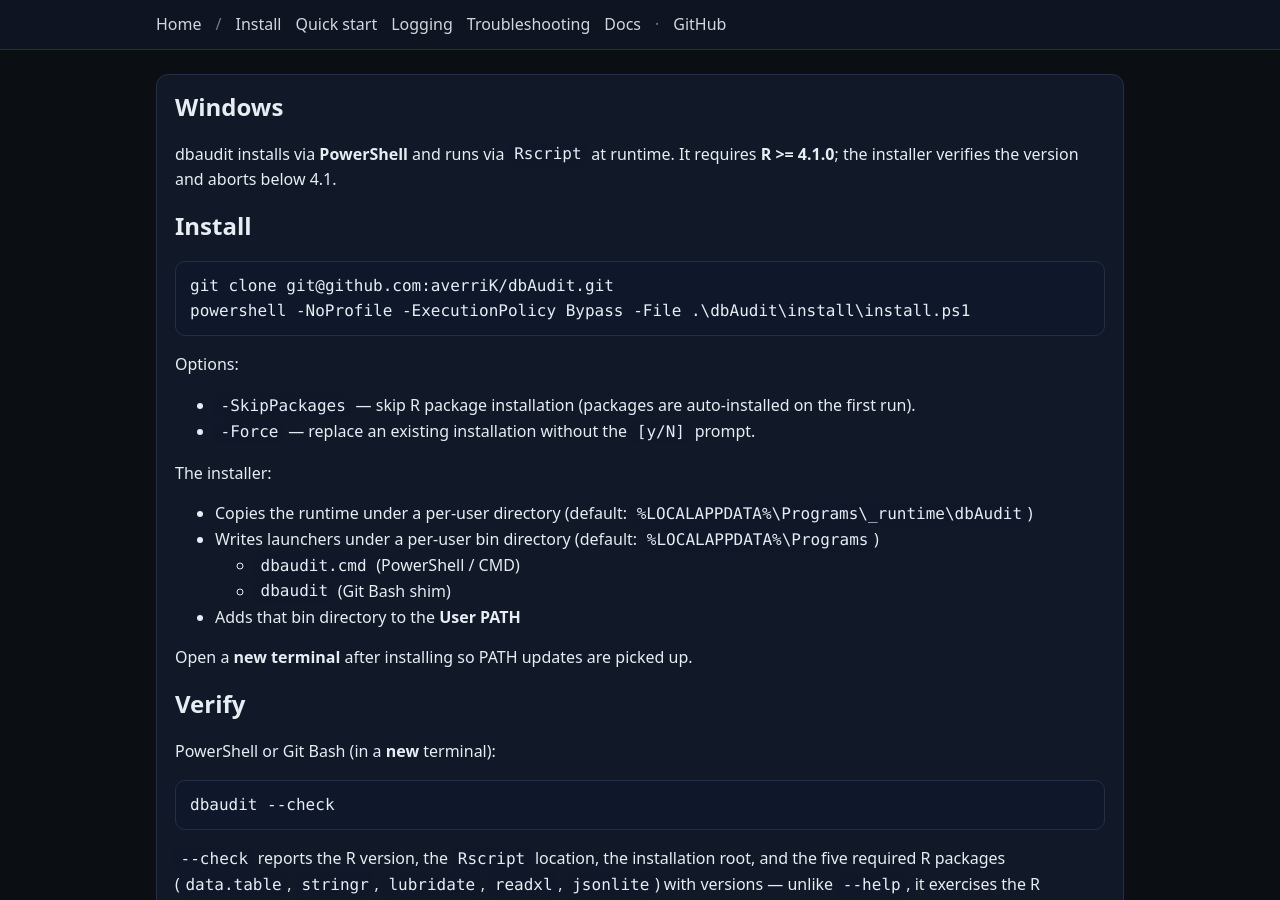
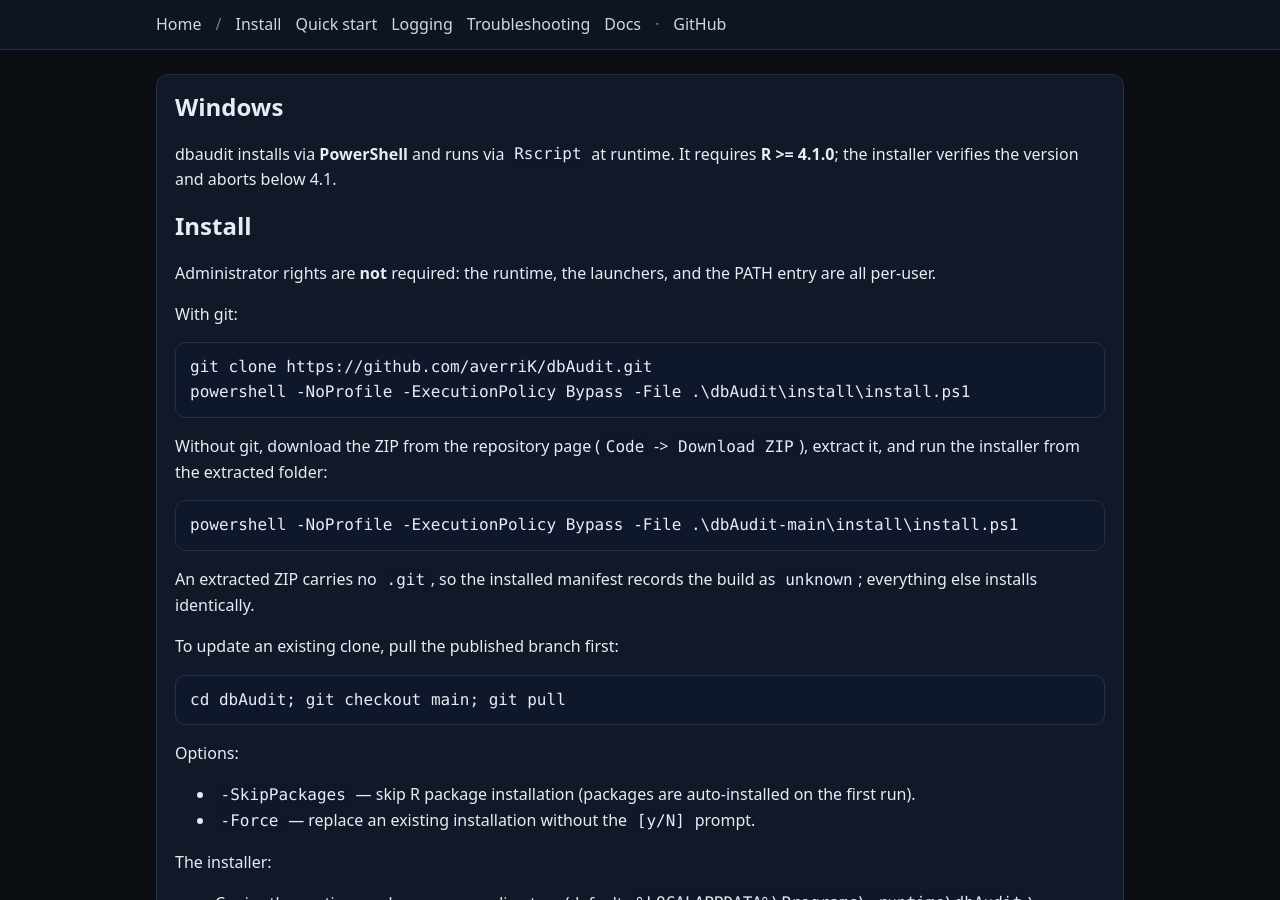
Before and after one commit to averriK/dbAudit, a Jekyll site: the page built from docs/windows.md, in a window 1280 px wide and 900 px high. Built offline with Jekyll 4.4.1, drawn with Linux system fonts in a browser that asks for light colours.

Commit message:
Clone over HTTPS and document the no-git install path
Every instruction used the SSH remote, which fails for anyone without
a key registered on GitHub — the repository is public and HTTPS needs
no credentials. The Windows page now also states that the install
needs no administrator rights, covers the extracted-ZIP path for users
without git, and gives the update sequence against the published
branch.

````diff
--- a/docs/windows.md
+++ b/docs/windows.md
@@ -10,9 +10,31 @@
 
 ## Install
 
+Administrator rights are **not** required: the runtime, the launchers, and
+the PATH entry are all per-user.
+
+With git:
+
 ```powershell
-git clone git@github.com:averriK/dbAudit.git
+git clone https://github.com/averriK/dbAudit.git
 powershell -NoProfile -ExecutionPolicy Bypass -File .\dbAudit\install\install.ps1
+```
+
+Without git, download the ZIP from the repository page
+(`Code` -> `Download ZIP`), extract it, and run the installer from the
+extracted folder:
+
+```powershell
+powershell -NoProfile -ExecutionPolicy Bypass -File .\dbAudit-main\install\install.ps1
+```
+
+An extracted ZIP carries no `.git`, so the installed manifest records the
+build as `unknown`; everything else installs identically.
+
+To update an existing clone, pull the published branch first:
+
+```powershell
+cd dbAudit; git checkout main; git pull
 ```
 
 Options:
````
Also changed, not shown: docs/install.md (+2 -2 lines), docs/macos.md (+1 -1 lines), README.md, 2 other files.
